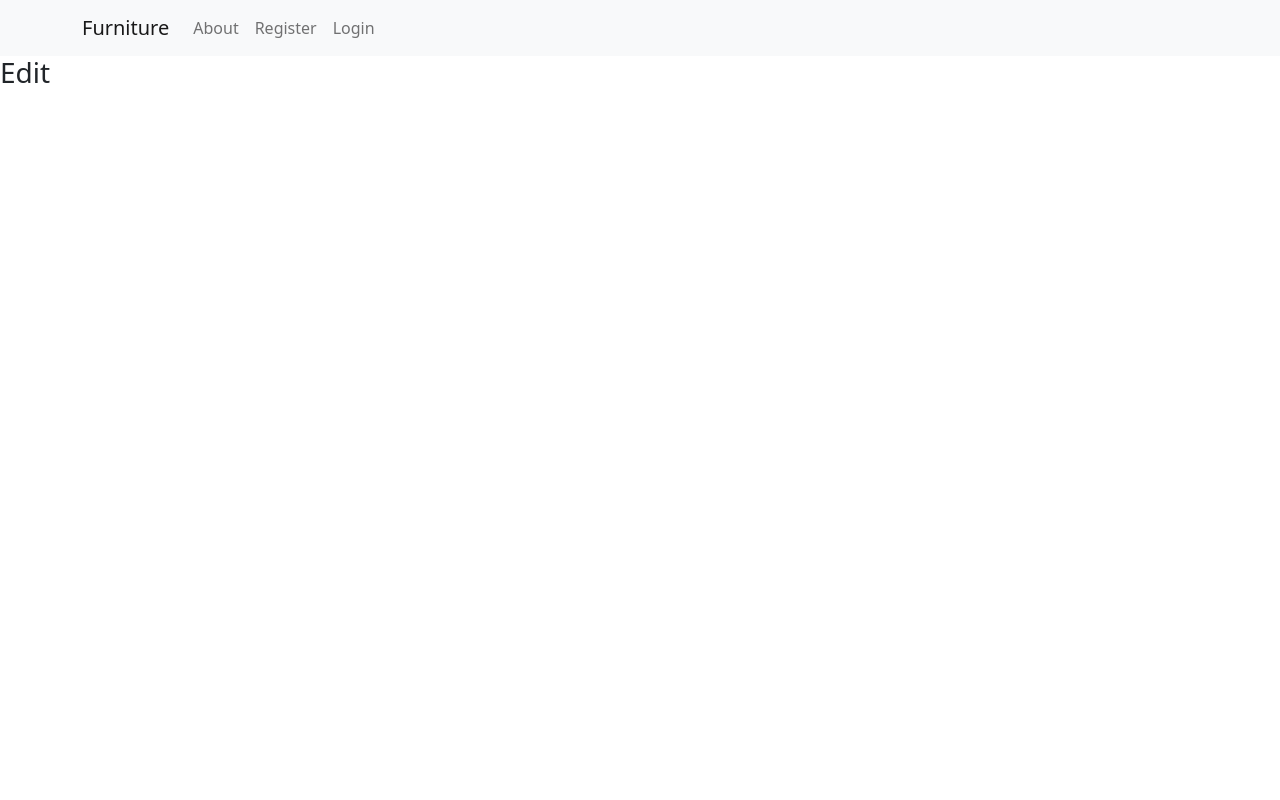
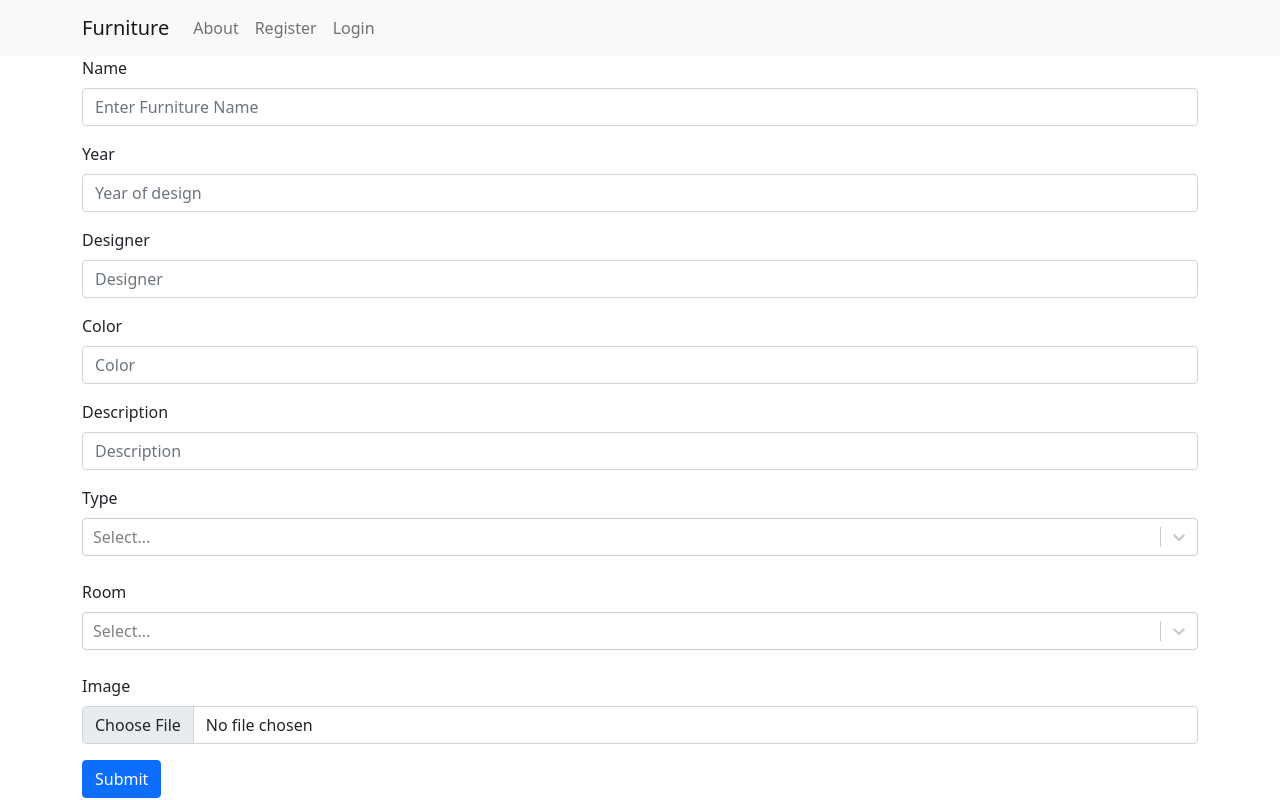
Before and after one commit to eintrittfrei/project4, a React (Create React App) app in the folder client/: page /furniture/1/edit in a window 1280 px wide. Built offline with nearby package versions, Linux system fonts and the light colour scheme; no server answers.

Commit message:
edit field working, form not pre pop yet, missing user is owner on update and delete

```diff
--- a/client/src/components/user/EditPiece.js
+++ b/client/src/components/user/EditPiece.js
@@ -1,9 +1,87 @@
-import react from 'react'
+import axios from 'axios'
+import React, { useState } from 'react'
+import { useHistory, useParams } from 'react-router-dom'
+import Container from 'react-bootstrap/Container'
+import EditForm from './Form'
+// import axios from 'axios'
+import { getTokenFromLocalStorage } from '../../helpers/auth/functions'
+
+const selectOptions = [
+  { value: 5, label: 'Tables' },
+  { value: 3, label: 'Sofas' },
+  { value: 6, label: 'seating' },
+  { value: 4, label: 'Lamps' },
+  { value: 2, label: 'Storage' },
+  { value: 1, label: 'Other' }
+]
+const selectOptionsRoom = [
+  { value: 1, label: 'Hallway' },
+  { value: 2, label: 'Garden' },
+  { value: 3, label: 'Dining' },
+  { value: 4, label: 'Kids' },
+  { value: 5, label: 'Bedroom' },
+  { value: 6, label: 'Kitchen' },
+  { value: 7, label: 'Lounge' },
+  { value: 8, label: 'Bathroom' }
+]
 
 const Edit = () => {
+  const history = useHistory()
+  const { id } = useParams()
+  const [formdata, setFormData] = useState({
+    name: '',
+    image: '',
+    year: '',
+    designer: '',
+    color: '',
+    description: '',
+    type: [],
+    room: [],
+  })
+  // useEffect(() => {
+  //   const getData = async () => {
+  //     const { data } = await axios.get(`/api/furniture/${id}`)
+  //     setFormData(data)
+  //     console.log('data', data)
+  //   }
+  //   getData()
+  // }, [id])
+
+  const handleChange = (event) => {
+    const updatedFormData = { ...formdata, [event.target.name]: event.target.value }
+    setFormData(updatedFormData)
+  }
+  const handleMultiChange = (selected, name) => {
+    const values = selected ? selected.map(item => item.value) : []
+    setFormData({ ...formdata, [name]: [...values] })
+  }
+
+  const handleSubmit = async (event) => {
+    event.preventDefault()
+    try {
+      await axios.put(`/api/furniture/${id}/`, formdata,
+        {
+          headers: { Authorization: `Bearer ${getTokenFromLocalStorage()}` },
+        } )
+      history.push(`/furniture/${id}`)
+    } catch (err) {
+      console.log(err)
+    }
+  }
 
   return (
-    <h3>Edit</h3>
+    <>
+      <Container>
+        <EditForm
+          formdata={formdata}
+          handleChange={handleChange}
+          handleMultiChange={handleMultiChange}
+          handleSubmit={handleSubmit}
+          selectOptions={selectOptions}
+          selectOptionsRoom={selectOptionsRoom}
+        />
+      </Container>
+    </>
   )
 
 
--- /dev/null
+++ b/client/src/components/user/Form.js
@@ -0,0 +1,120 @@
+import React from 'react'
+import Form from 'react-bootstrap/Form'
+import Col from 'react-bootstrap/Col'
+import Button from 'react-bootstrap/Button'
+import Select from 'react-select'
+
+const EditForm = ({
+  formdata,
+  handleChange,
+  handleSubmit,
+  selectOptions,
+  selectOptionsRoom,
+  handleMultiChange }) => {
+
+
+  return (
+
+    <Col>
+      <Form onSubmit={handleSubmit}>
+        <Form.Group className="mb-3" controlId="basic_name">
+          <Form.Label>Name</Form.Label>
+          <Form.Control
+            type="text"
+            name="name"
+            value={formdata.name}
+            placeholder="Enter Furniture Name"
+            onChange={handleChange}
+          />
+          <Form.Text className="text-muted">
+          </Form.Text>
+        </Form.Group>
+
+        <Form.Group className="mb-3" controlId="bascic_year">
+          <Form.Label>Year</Form.Label>
+          <Form.Control
+            type="year"
+            name="year"
+            value={formdata.year}
+            placeholder="Year of design"
+            onChange={handleChange}
+          />
+        </Form.Group>
+
+        <Form.Group className="mb-3" controlId="basic_designer">
+          <Form.Label>Designer</Form.Label>
+          <Form.Control
+            type="text"
+            name="designer"
+            value={formdata.designer}
+            placeholder="Designer"
+            onChange={handleChange}
+          />
+          <Form.Text className="text-muted">
+          </Form.Text>
+        </Form.Group>
+
+        <Form.Group className="mb-3" controlId="basic_color">
+          <Form.Label>Color</Form.Label>
+          <Form.Control
+            type="text"
+            placeholder="Color"
+            name="color"
+            value={formdata.color}
+            onChange={handleChange}
+          />
+          <Form.Text className="text-muted">
+          </Form.Text>
+        </Form.Group>
+
+        <Form.Group className="mb-3" controlId="basic_description">
+          <Form.Label>Description</Form.Label>
+          <Form.Control
+            type="text"
+            placeholder="Description"
+            name="description"
+            value={formdata.description}
+            onChange={handleChange}
+          />
+          <Form.Text className="text-muted">
+          </Form.Text>
+
+        </Form.Group>
+        <Form.Label>Type</Form.Label>
+        <Select
+          options={selectOptions}
+          isMulti
+          name="type"
+          onChange={(selected) => handleMultiChange(selected, 'type')}
+        />
+
+        <br />
+        <Form.Label>Room</Form.Label>
+        <Select
+          options={selectOptionsRoom}
+          isMulti
+          name="room"
+          onChange={(selected) => handleMultiChange(selected, 'room')}
+        />
+        <br />
+        <Form.Group controlId="formFile" className="mb-3">
+          <Form.Label>Image</Form.Label>
+          <Form.Control
+            type="file"
+            name="image"
+            value={formdata.image}
+            onChange={handleChange} />
+        </Form.Group>
+
+        <Button variant="primary" type="submit">
+      Submit
+        </Button>{' '}
+      </Form>
+    </Col>
+
+
+  )
+
+
+}
+export default EditForm
--- a/client/src/components/user/NewPiece.js
+++ b/client/src/components/user/NewPiece.js
@@ -1,11 +1,9 @@
 import React, { useState } from 'react'
 import { useHistory } from 'react-router-dom'
-import Form from 'react-bootstrap/Form'
 import Container from 'react-bootstrap/Container'
-import Button from 'react-bootstrap/Button'
 import axios from 'axios'
 import { getTokenFromLocalStorage } from '../../helpers/auth/functions'
-import Select from 'react-select'
+import EditForm from './Form'
 
 const selectOptions = [
   { value: 5, label: 'Tables' },
@@ -67,101 +65,14 @@ const NewFurniture = () => {
 
   return (
     <Container>
-      <Form onSubmit={handleSubmit}>
-        <Form.Group className="mb-3" controlId="basic_name">
-          <Form.Label>Name</Form.Label>
-          <Form.Control
-            type="text"
-            name="name"
-            value={formdata.name}
-            placeholder="Enter Furniture Name"
-            onChange={handleChange}
-          />
-          <Form.Text className="text-muted">
-          </Form.Text>
-        </Form.Group>
-
-        <Form.Group className="mb-3" controlId="bascic_year">
-          <Form.Label>Year</Form.Label>
-          <Form.Control
-            type="year"
-            name="year"
-            value={formdata.year}
-            placeholder="Year of design"
-            onChange={handleChange}
-          />
-        </Form.Group>
-
-        <Form.Group className="mb-3" controlId="basic_designer">
-          <Form.Label>Designer</Form.Label>
-          <Form.Control
-            type="text"
-            name="designer"
-            value={formdata.designer}
-            placeholder="Designer"
-            onChange={handleChange}
-          />
-          <Form.Text className="text-muted">
-          </Form.Text>
-        </Form.Group>
-
-        <Form.Group className="mb-3" controlId="basic_color">
-          <Form.Label>Color</Form.Label>
-          <Form.Control
-            type="text"
-            placeholder="Color"
-            name="color"
-            value={formdata.color}
-            onChange={handleChange}
-          />
-          <Form.Text className="text-muted">
-          </Form.Text>
-        </Form.Group>
-
-        <Form.Group className="mb-3" controlId="basic_description">
-          <Form.Label>Description</Form.Label>
-          <Form.Control
-            type="text"
-            placeholder="Description"
-            name="description"
-            value={formdata.description}
-            onChange={handleChange}
-          />
-          <Form.Text className="text-muted">
-          </Form.Text>
-
-        </Form.Group>
-        <Form.Label>Type</Form.Label>
-        <Select
-          options={selectOptions}
-          isMulti
-          name="type"
-          onChange={(selected) => handleMultiChange(selected, 'type')}
-        />
-
-        <br />
-        <Form.Label>Room</Form.Label>
-        <Select
-          options={selectOptionsRoom}
-          isMulti
-          name="room"
-          onChange={(selected) => handleMultiChange(selected, 'room')}
-        />
-        <br />
-        <Form.Group controlId="formFile" className="mb-3">
-          <Form.Label>Image</Form.Label>
-          <Form.Control
-            type="file"
-            name="image"
-            value={formdata.image}
-            onChange={handleChange} />
-        </Form.Group>
-
-        <Button variant="primary" type="submit">
-      Submit
-        </Button>{' '}
-      </Form>
-
+      <EditForm
+        handleSubmit={handleSubmit}
+        handleChange={handleChange}
+        formdata={formdata}
+        handleMultiChange={handleMultiChange}
+        selectOptions={selectOptions}
+        selectOptionsRoom={selectOptionsRoom}
+      />
     </Container>
 
 
```
